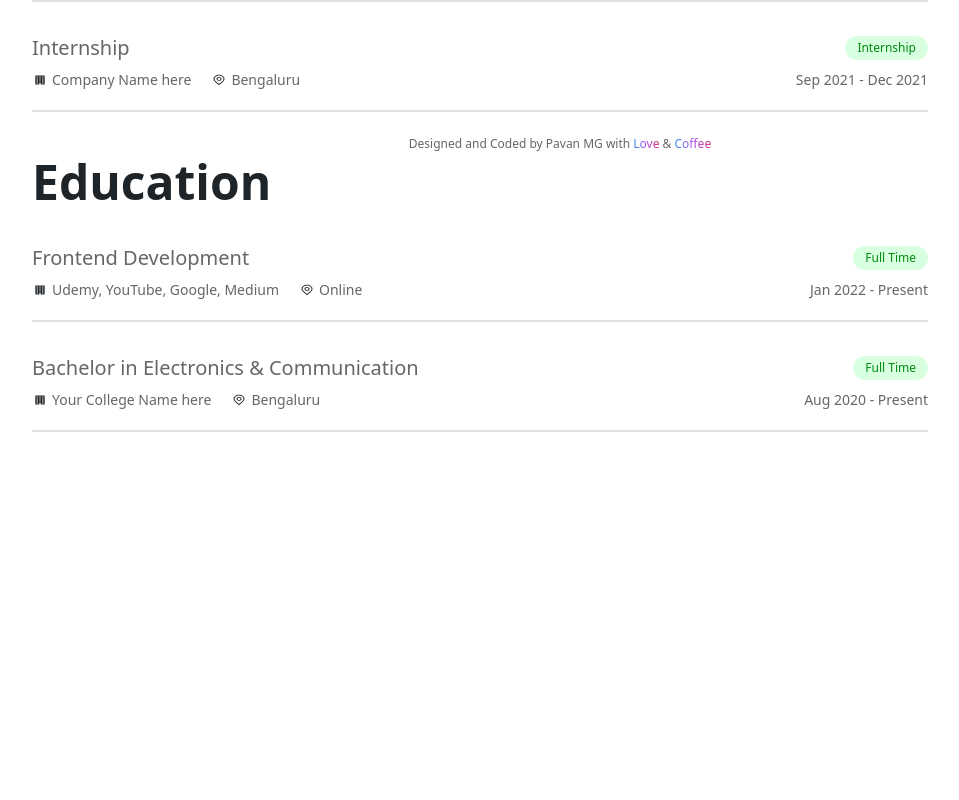
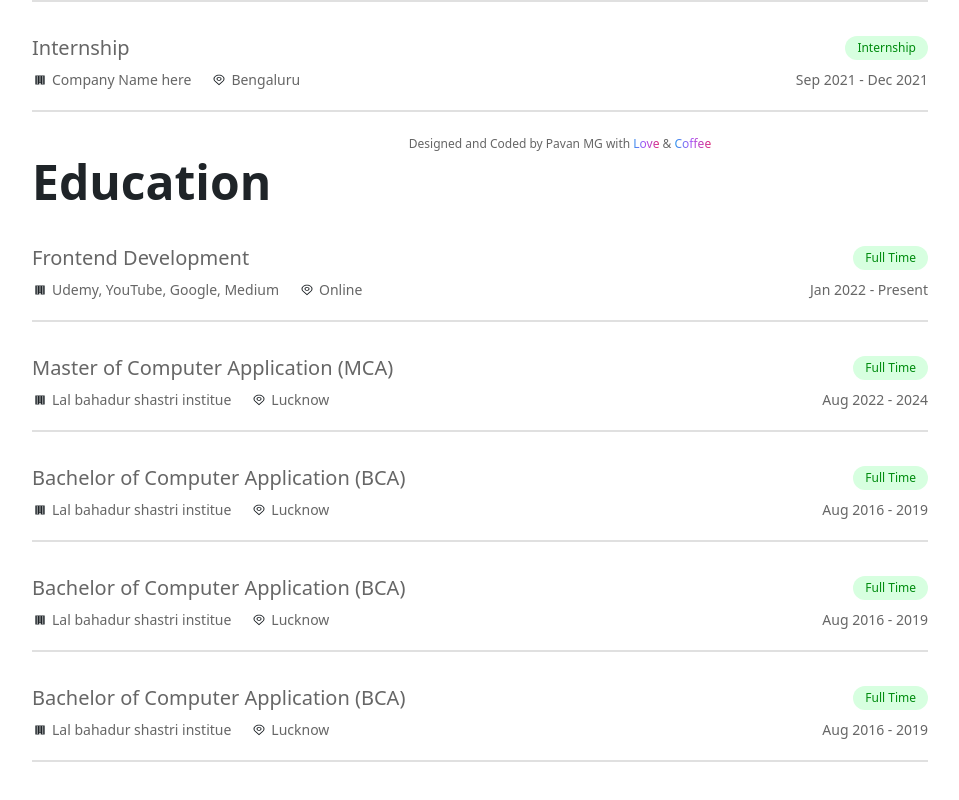
Before and after one commit to himanshu-joshi01/Himanshu_portfolio, a React (Create React App) app: page /about in a window 1280 px wide. Shown: the part 644-1444 px from the top of the page, without its empty margins (160-1119 px from the left). Before the commit the page ends 1156 px from the top, so only its background shows below. Built offline with nearby package versions, Linux system fonts and the light colour scheme.

Commit message:
update details

```diff
--- a/src/Details.js
+++ b/src/Details.js
@@ -35,7 +35,7 @@ export const logos = {
 
 // Enter your Personal Details here
 export const personalDetails = {
-  name: "Pavan MG",
+  name: "Himanshu Joshi",
   tagline: "I build things for web",
   img: profile,
   about: `Lorem Ipsum is simply dummy text of the printing and typesetting industry. Lorem Ipsum has been the industry's standard dummy text ever since the 1500s, when an unknown printer took a galley of type and scrambled it to make a type specimen book.`,
@@ -43,10 +43,10 @@ export const personalDetails = {
 
 // Enter your Social Media URLs here
 export const socialMediaUrl = {
-  linkdein: "https://www.linkedin.com/",
-  github: "https://www.github.com/",
-  twitter: "https://twitter.com/",
-  instagram: "https://www.instagram.com/",
+  linkdein: "https://www.linkedin.com/in/himanshu-joshi01/",
+  github: "https://github.com/himanshu-joshi01",
+  twitter: "https://x.com/Joshi_Himanshu_",
+  instagram: "https://www.instagram.com/lazzie_coder/",
 };
 
 // Enter your Work Experience here
@@ -84,11 +84,31 @@ export const eduDetails = [
     Duration: "Jan 2022 - Present",
   },
   {
-    Position: "Bachelor in Electronics & Communication",
-    Company: `Your College Name here`,
-    Location: "Bengaluru",
+    Position: "Master of Computer Application (MCA)",
+    Company: `Lal bahadur shastri institue`,
+    Location: "Lucknow",
     Type: "Full Time",
-    Duration: "Aug 2020 - Present",
+    Duration: "Aug 2022 - 2024",
+  },
+  {
+    Position: "Bachelor of Computer Application (BCA)",
+    Company: `Lal bahadur shastri institue`,
+    Location: "Lucknow",
+    Type: "Full Time",
+    Duration: "Aug 2016 - 2019",
+  },
+  {
+    Position: "Bachelor of Computer Application (BCA)",
+    Company: `Lal bahadur shastri institue`,
+    Location: "Lucknow",
+    Type: "Full Time",
+    Duration: "Aug 2016 - 2019",
+  }, {
+    Position: "Bachelor of Computer Application (BCA)",
+    Company: `Lal bahadur shastri institue`,
+    Location: "Lucknow",
+    Type: "Full Time",
+    Duration: "Aug 2016 - 2019",
   },
 ];
 
```
